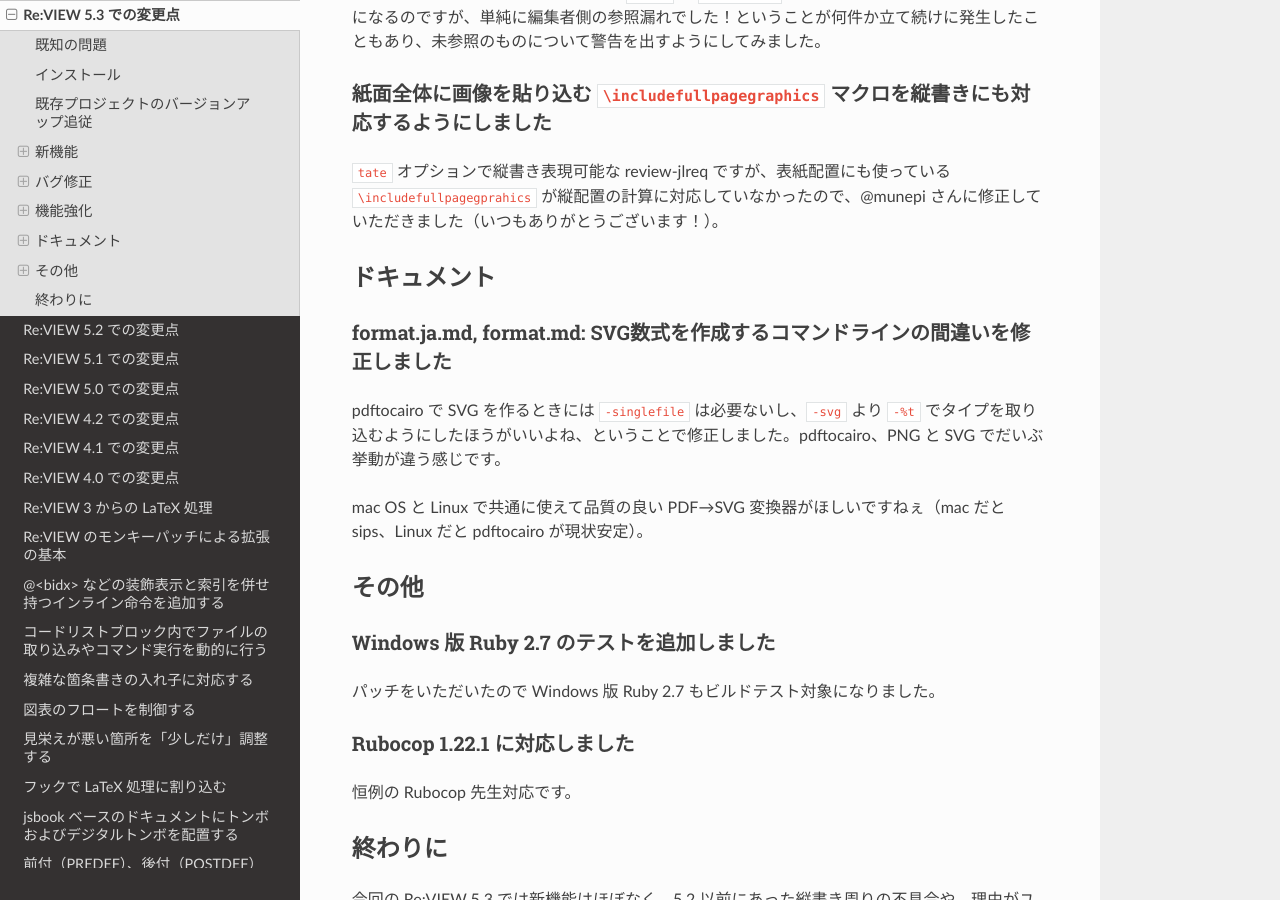
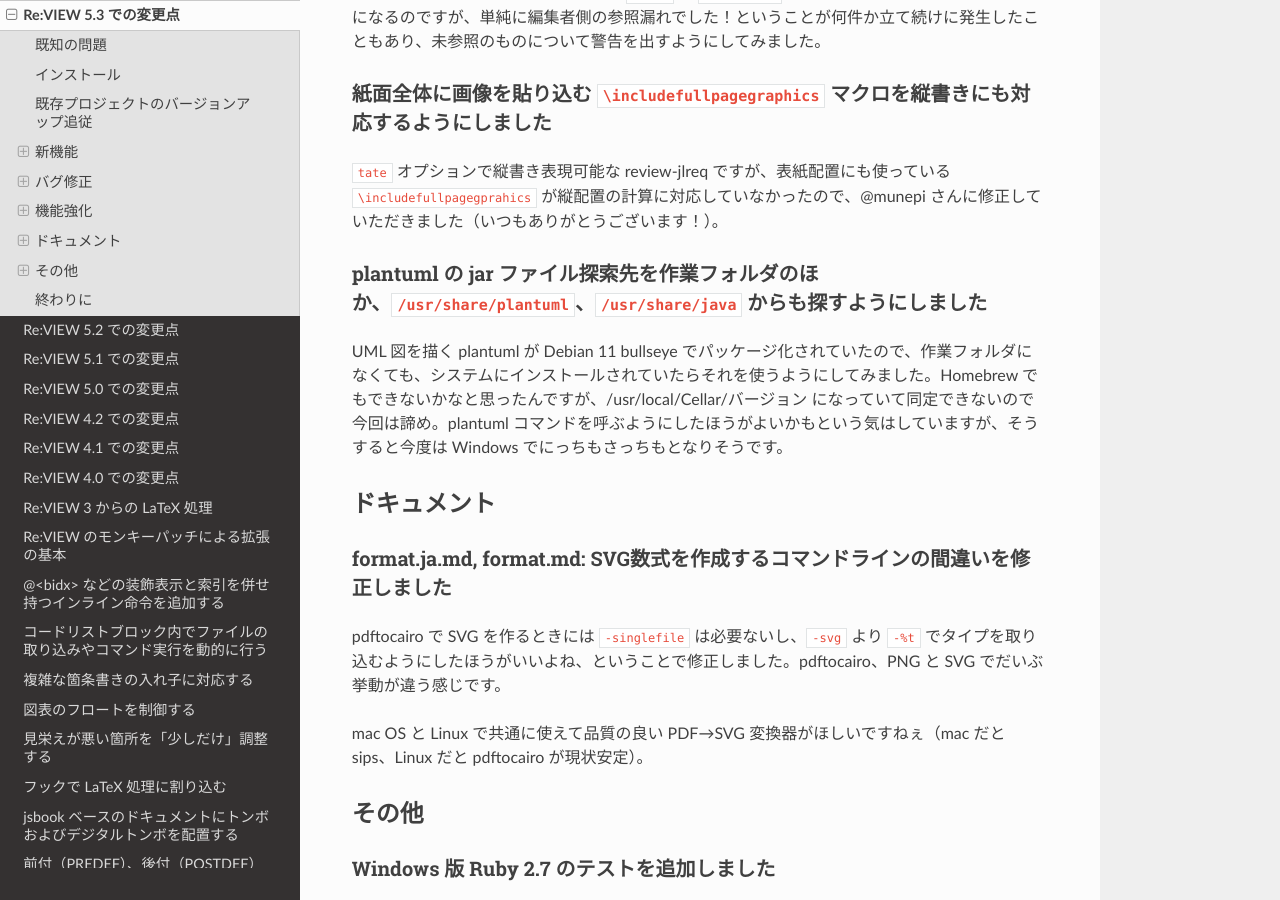
Before and after one commit to reviewml/reviewknowledge-ja, a Sphinx documentation site: the page built from docs/releases/review530.md, in a window 1280 px wide and 900 px high, scrolled down 4129 px. Built offline with Sphinx 7.4.7 and the Read the Docs theme 2.0.0, drawn with Linux system fonts in a browser that asks for light colours.

Commit message:
plantuml

```diff
--- a/docs/releases/review530.md
+++ b/docs/releases/review530.md
@@ -133,6 +133,10 @@
 
 `tate` オプションで縦書き表現可能な review-jlreq ですが、表紙配置にも使っている `\includefullpagegprahics` が縦配置の計算に対応していなかったので、@munepi さんに修正していただきました（いつもありがとうございます！）。
 
+### plantuml の jar ファイル探索先を作業フォルダのほか、`/usr/share/plantuml`、`/usr/share/java` からも探すようにしました
+
+UML 図を描く plantuml が Debian 11 bullseye でパッケージ化されていたので、作業フォルダになくても、システムにインストールされていたらそれを使うようにしてみました。Homebrew でもできないかなと思ったんですが、/usr/local/Cellar/バージョン になっていて同定できないので今回は諦め。plantuml コマンドを呼ぶようにしたほうがよいかもという気はしていますが、そうすると今度は Windows でにっちもさっちもとなりそうです。
+
 ## ドキュメント
 ### format.ja.md, format.md: SVG数式を作成するコマンドラインの間違いを修正しました
 
--- a/docs/requirements.txt
+++ b/docs/requirements.txt
@@ -1 +1,3 @@
 sphinx==4.2.0
+sphinx_rtd_theme
+recommonmark
```
